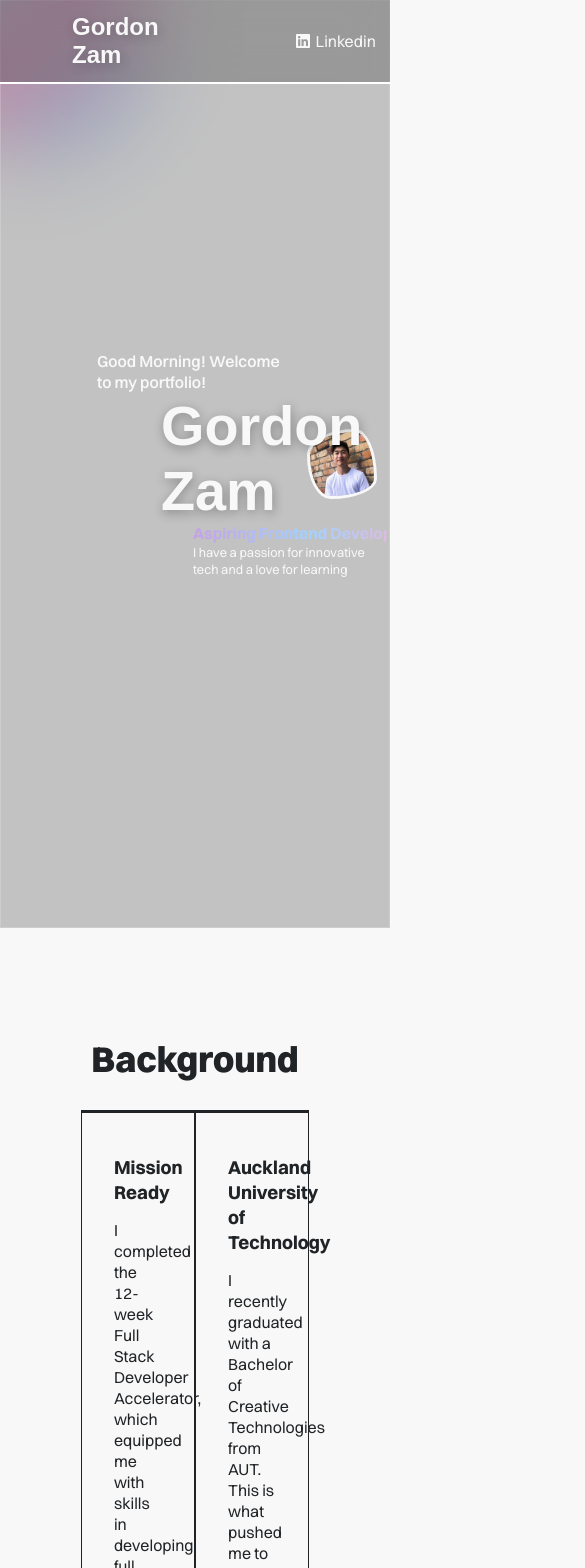
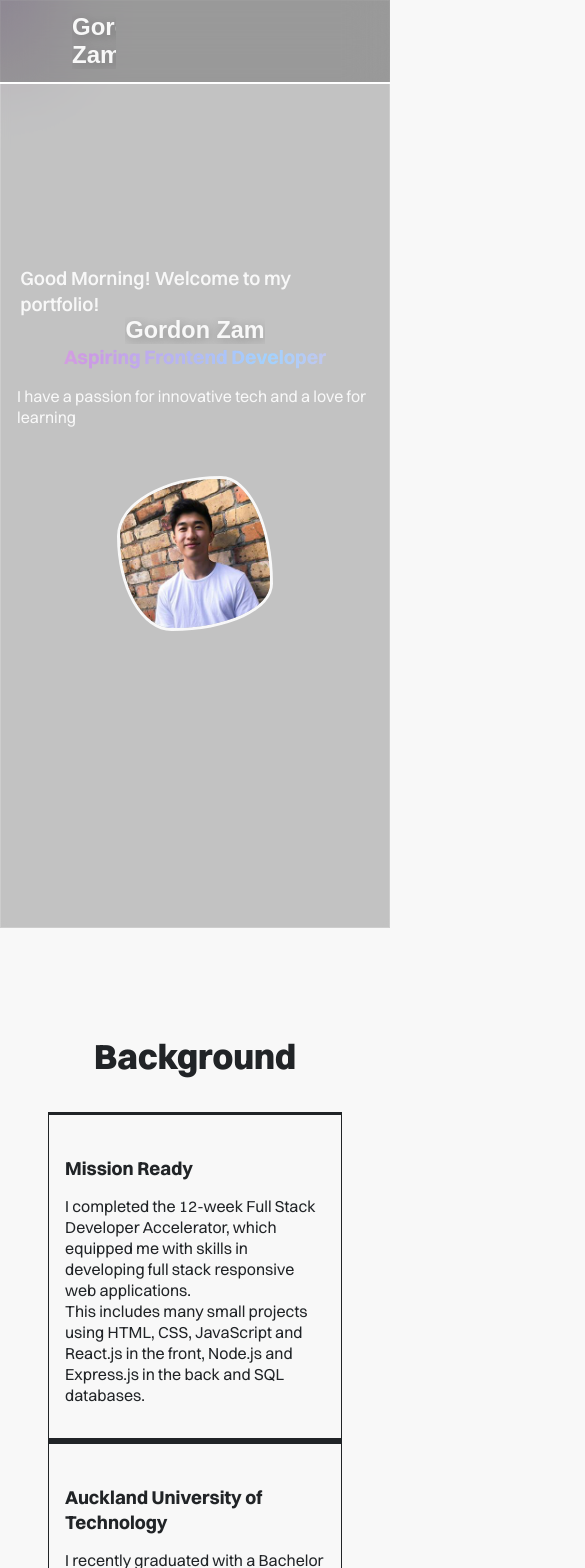
Before and after one commit to GordonNZ/Portfolio, a React (Create React App) app: page / in a window 390 px wide. Shown: the top 1568 px of the page, 585 px wide, since content can reach past the window. Built offline with nearby package versions, Linux system fonts and the light colour scheme; no server answers.

Commit message:
adding media queries for responsive layout

```diff
--- a/src/App.css
+++ b/src/App.css
@@ -24,6 +24,7 @@
   margin: 0;
   box-sizing: border-box;
   font-family: 'Switzer-Variable', sans-serif;
+  overflow-x: hidden;
 }
 :root {
   --accentGradient: linear-gradient(
@@ -41,7 +42,6 @@ html {
   background-color: var(--textMainWhite);
   scroll-behavior: smooth;
   max-width: 100%;
-  overflow-x: hidden;
 }
 html,
 body {
--- a/src/pages/components/Footer.css
+++ b/src/pages/components/Footer.css
@@ -10,7 +10,7 @@
 }
 .connectH2 {
   margin: 1em 1em;
-  font-size: 2.25rem;
+  font-size: clamp(1.5rem, 2rem, 2.25rem);
 }
 .connectLink {
   margin: 0.5em 1em;
@@ -34,3 +34,14 @@
 .iconText {
   margin: 0 0.3em;
 }
+@media screen and (max-width: 375px) {
+  .footer {
+    height: 100%;
+  }
+  .contactEmail {
+    margin-bottom: 2em;
+  }
+  .iconText {
+    margin: 0 0.1em;
+  }
+}
--- a/src/pages/components/Hero.css
+++ b/src/pages/components/Hero.css
@@ -29,11 +29,11 @@
   z-index: 1;
 }
 .heroTitle {
-  font-size: clamp(1rem, 2vw, 1.2rem);
+  font-size: clamp(0.6rem, 10vw, 1.2rem);
   font-weight: 550;
 }
 .heroName {
-  font-size: clamp(2rem, 3rem + 2vw, 5rem);
+  font-size: clamp(1rem, 6vw, 4.5rem);
   position: relative;
   left: 4rem;
   /* font-family: 'Boska-Variable'; */
@@ -43,7 +43,7 @@
 }
 .heroDesc {
   --bg-size: 200%;
-  font-size: clamp(1rem, 2vw, 1.4rem);
+  font-size: clamp(1rem, 5vw, 1.4rem);
   position: relative;
   left: 6rem;
   font-weight: 700;
@@ -67,7 +67,7 @@
 }
 
 .heroP {
-  font-size: clamp(0.8rem, 2vw, 1rem);
+  font-size: clamp(1rem, 2vw, 1rem);
   position: relative;
   left: 6rem;
 }
@@ -85,3 +85,74 @@
     border-radius: 70% 30% 67% 33% / 37% 72% 28% 63%;
   }
 }
+@media (max-width: 1024px) {
+  .heroLeftContainer {
+    width: 50%;
+    margin: 0 4em 0 2em;
+  }
+  .heroTitle {
+    margin: 0 1em;
+  }
+  .heroName {
+    /* position: relative; */
+    left: 1em;
+  }
+  .heroDesc {
+    /* position: relative; */
+    left: 3em;
+  }
+  .heroP {
+    position: static;
+    margin: 0 4.5em;
+  }
+  .heroImg {
+    width: 28%;
+  }
+}
+@media (max-width: 768px) {
+  .heroOverlay {
+    flex-direction: column;
+    justify-content: center;
+  }
+  .heroImg {
+    width: 40%;
+    margin: 2em 0;
+  }
+  .heroLeftContainer {
+    width: 100%;
+    margin: 0;
+    display: flex;
+    flex-direction: column;
+    align-items: center;
+  }
+  .heroLeftContainer > * {
+    position: static;
+  }
+  .heroDesc {
+    position: static;
+  }
+  .heroP {
+    margin: 1em 1em;
+  }
+}
+@media (max-width: 375px) {
+  .heroLeftContainer {
+    width: 100%;
+    margin: 0 0.5em;
+  }
+  .heroTitle {
+    margin: 0 1em;
+  }
+  .heroName {
+    /* position: relative; */
+    left: 1em;
+  }
+  .heroDesc {
+    /* position: relative; */
+    left: 1em;
+  }
+
+  .heroImg {
+    width: 75%;
+  }
+}
--- a/src/pages/components/Main.css
+++ b/src/pages/components/Main.css
@@ -1,5 +1,5 @@
 section {
-  margin: 0 2em 0 2em;
+  margin: 0 2em;
   color: var(--textMainBlack);
   height: 100%;
 }
@@ -10,7 +10,7 @@ section {
   margin-bottom: 1em;
 } */
 .mainH2 {
-  font-size: 2.25rem;
+  font-size: clamp(1rem, 9vw, 2.25rem);
   text-align: center;
   font-weight: 800;
   z-index: 1;
@@ -41,13 +41,13 @@ article {
   text-align: center;
   justify-content: center;
   justify-items: center;
-  margin: 0 10em;
+  margin: 0 8em;
 }
 .mainH4 {
   font-size: 1.2rem;
 }
 .mainGridItem {
-  font-size: 4rem;
+  font-size: clamp(3rem, 6vw, 4rem);
   padding: 1em 1em 0 1em;
 }
 .mainProjectSection {
@@ -129,3 +129,43 @@ main {
     transform: translateX(0);
   }
 }
+
+@media (max-width: 1024px) {
+  section {
+    margin: 0 1em;
+  }
+  article {
+    padding: 2em 1em;
+    width: 100%;
+  }
+  .blob {
+    height: 100px;
+  }
+  .mainGrid {
+    margin: 0 2em;
+  }
+  .mainProjectArticle {
+    margin: 1em 0.5em;
+    width: 100%;
+  }
+}
+@media (max-width: 768px) {
+  .articleFlex {
+    flex-direction: column;
+    margin: 2em;
+  }
+  .mainGrid {
+    grid-auto-flow: row;
+    grid-template-areas: 'a a';
+    margin: 0 0.7em;
+  }
+  .mainGridItem {
+    padding: 0.5em 0.2em 0 0.2em;
+  }
+}
+
+@media (max-width: 375px) {
+  .mainProjectSection {
+    margin: 0 0.5em;
+  }
+}
--- a/src/pages/components/NavBar.css
+++ b/src/pages/components/NavBar.css
@@ -69,6 +69,7 @@ a {
   text-decoration: none;
   color: inherit;
   transition: 100ms linear;
+  font-size: clamp(1rem, 5vw, 1.05rem);
 }
 .flex {
   display: flex;
@@ -87,3 +88,21 @@ a:hover {
   transform: scale(1.1);
   font-weight: 550;
 }
+.resume {
+  cursor: pointer;
+}
+
+@media (max-width: 375px) {
+  nav {
+    flex-direction: column;
+  }
+  .navList > * {
+    margin: 0 0.5em;
+  }
+  .navLogo {
+    font-size: 1.35em;
+  }
+  .navList {
+    font-size: 1.2em;
+  }
+}
--- a/src/pages/components/NavBar.js
+++ b/src/pages/components/NavBar.js
@@ -2,6 +2,8 @@ import React, { useState } from 'react';
 import './NavBar.css';
 import { FaLinkedin, FaGithub } from 'react-icons/fa';
 import { VscFilePdf } from 'react-icons/vsc';
+
+const RESUME = 'http://localhost:3000/GordonZamCV.pdf';
 
 export default function NavBar() {
   const [position, setPosition] = useState(0);
@@ -11,6 +13,10 @@ export default function NavBar() {
   };
   window.addEventListener('scroll', handleScroll, { passive: true });
   // console.log(position);
+
+  const downloadResume = () => {
+    window.open(RESUME);
+  };
 
   return (
     <nav className={position > 700 ? 'sticky' : 'animateOut'}>
@@ -29,10 +35,10 @@ export default function NavBar() {
           <FaGithub className='icons' />
           <li>Github</li>
         </a>
-        <div className='flex'>
+        <a className='flex resume' onClick={downloadResume}>
           <VscFilePdf className='icons' />
           <li>Resume</li>
-        </div>
+        </a>
       </ul>
     </nav>
   );
--- a/src/pages/components/Slider.css
+++ b/src/pages/components/Slider.css
@@ -18,7 +18,6 @@
   position: absolute;
   top: 50%;
   right: 20px;
-  font-size: 3rem;
 
   z-index: 2;
   cursor: pointer;
@@ -29,7 +28,6 @@
   position: absolute;
   top: 50%;
   left: 20px;
-  font-size: 3rem;
   z-index: 2;
   cursor: pointer;
   user-select: none;
@@ -39,6 +37,7 @@
   color: var(--textMainWhite);
   opacity: 0.2;
   background-color: var(--textMainBlack);
+  font-size: clamp(2rem, 5vw, 3rem);
 }
 
 .arrow:hover {
@@ -54,3 +53,6 @@
   opacity: 1;
   transition-duration: 0.5s;
 }
+
+@media screen and (max-width: 375px) {
+}
```
Also changed, not shown: 1 other file (tests, documents, lock files or other folders).
